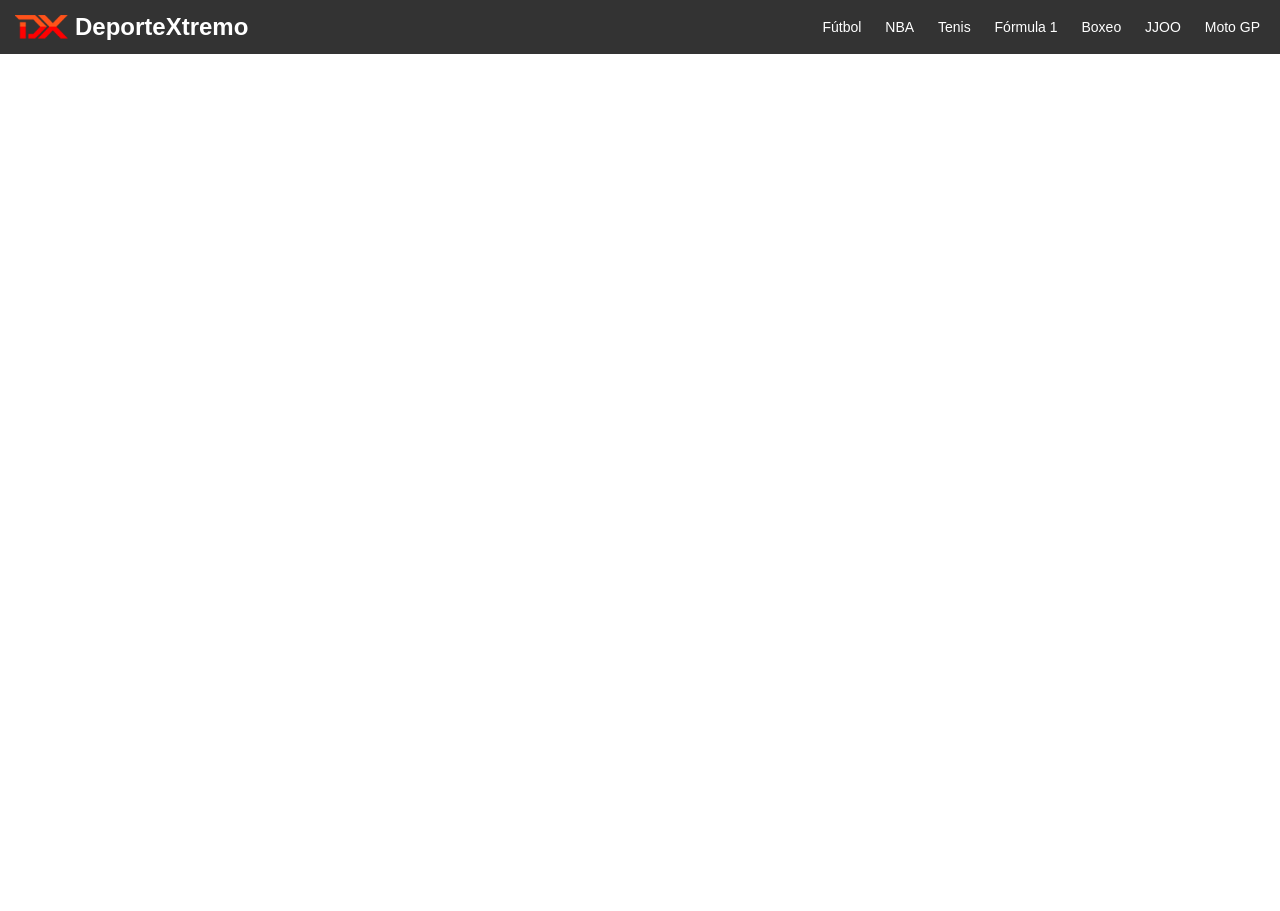
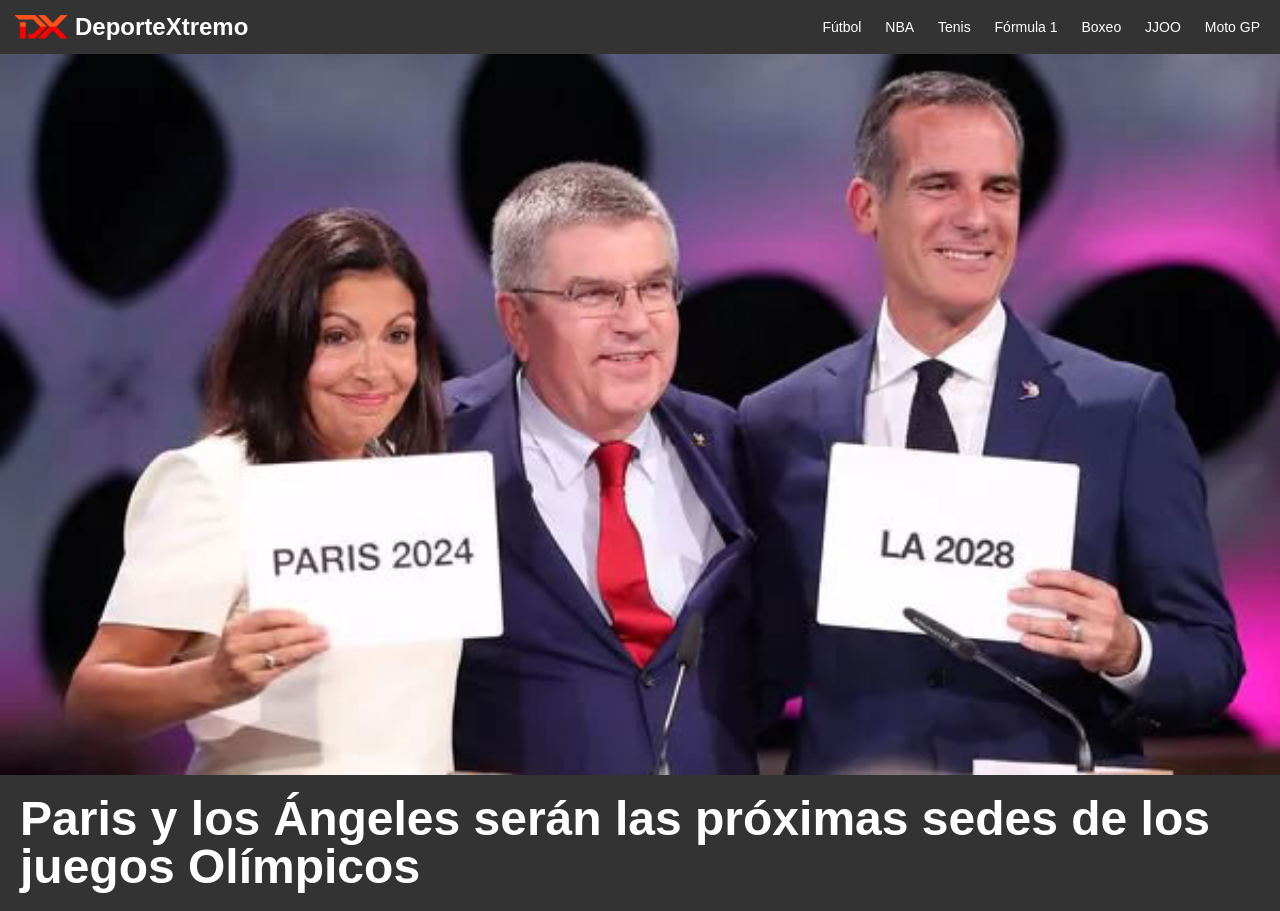
Before and after one commit to gastto/MiProyecto, a plain HTML site: page index.html in a window 1280 px wide. Before the commit the page ends 800 px from the top, so only its background shows below. Drawn offline with Linux system fonts and the light colour scheme.

Commit message:
Maquetando una noticia destacada

```diff
--- a/css/style.css
+++ b/css/style.css
@@ -2,6 +2,9 @@ body{
     font-family: "Arial";
     font-size: 14px;
     color: #333;
+}
+img {
+    display: block;
 }
 header {
     background-color: #333;
@@ -38,3 +41,13 @@ nav li a:hover{
     color: #333;
     background-color: #FFF;
 }
+#noticias-destacadas img {
+    width: 100%;
+}
+#noticias-destacadas h2 {
+    background-color: #333;
+    color: #FFF;
+    font-weight: 700;
+    padding: 20px;
+    font-size: 48px;
+}
--- a/index.html
+++ b/index.html
@@ -45,5 +45,28 @@
             </nav>
         </header>
 
+        <main>
+            <section id="noticias-destacadas">
+
+                <figure>
+                    <img src="img/juegos-olimpicos.jpg" alt="">
+
+                    <figcaption>
+                        <h2>Paris y los Ángeles serán las próximas sedes de los juegos Olímpicos</h2>
+                    </figcaption>
+
+                </figure>
+
+            </section>
+
+            <section id="ultimas-noticias">
+
+            </section>
+
+            <section id="tabla-posiciones">
+
+            </section>
+        </main>
+
     </body>
 </html>
```
